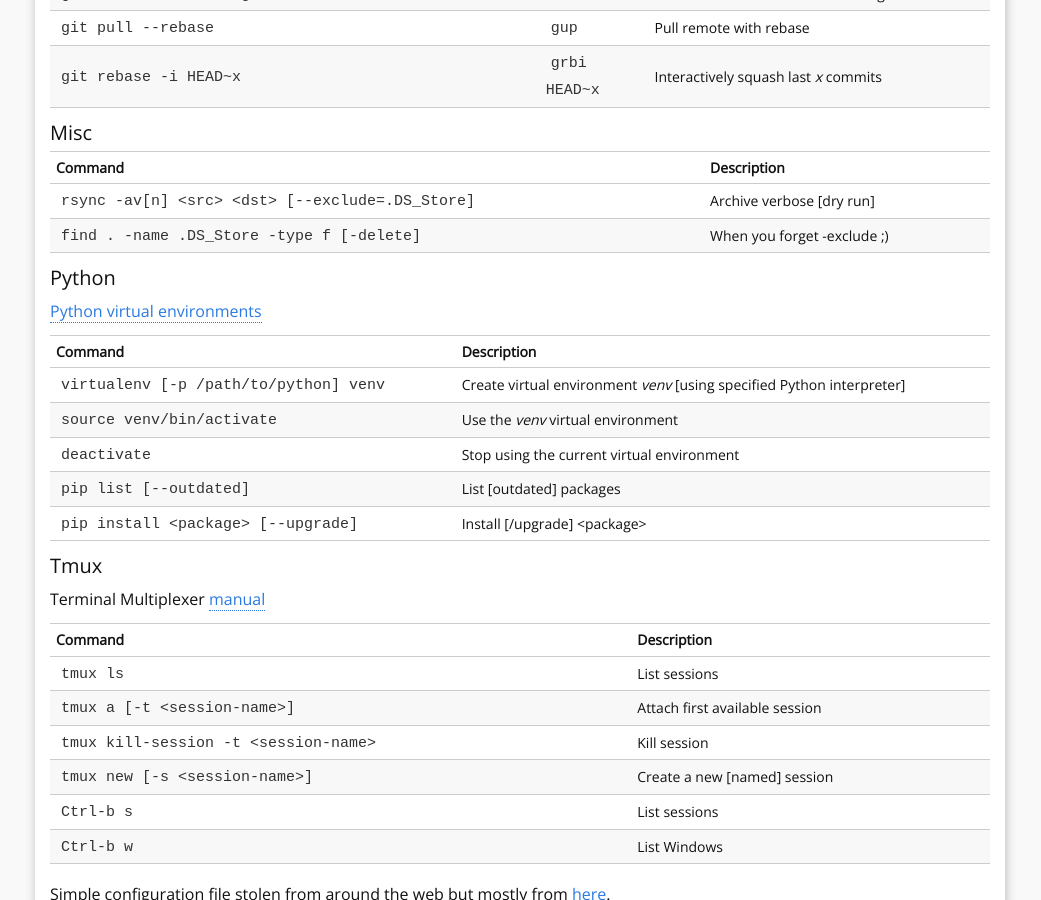
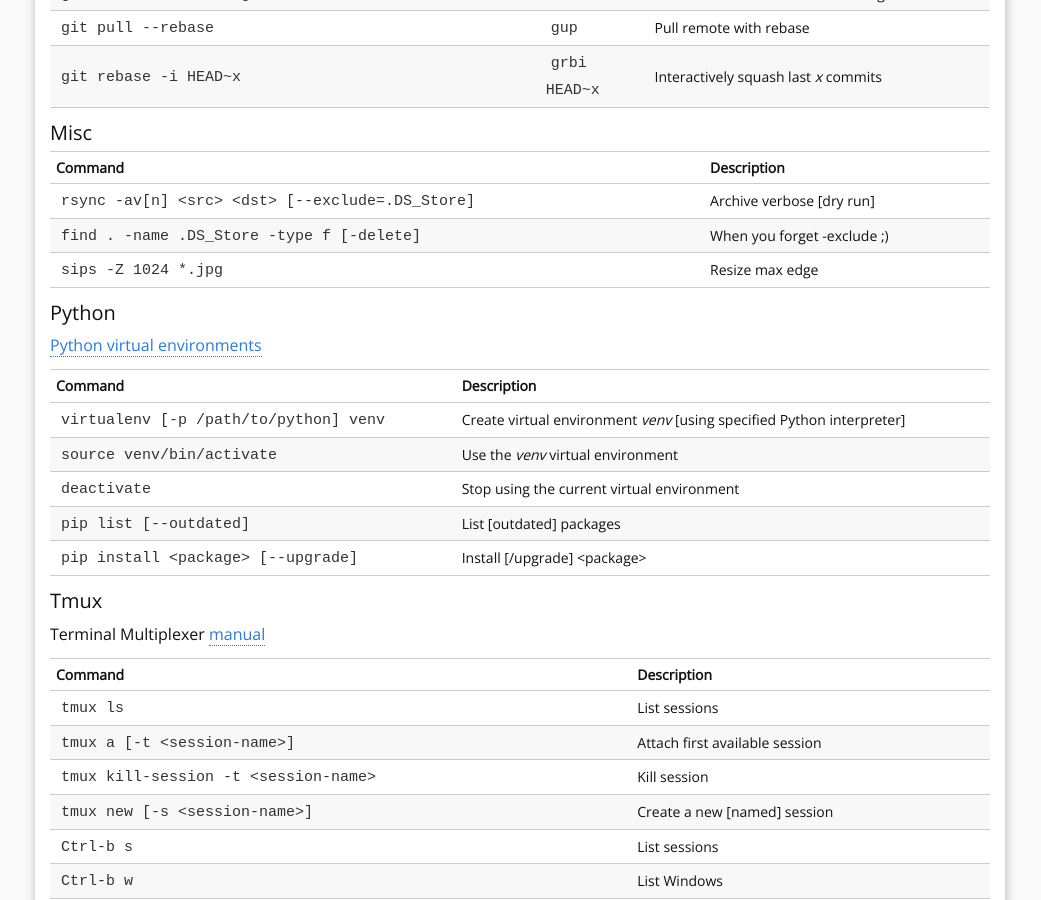
Before and after one commit to mvdwoord/mvdwoord.github.io, a Jekyll site: the page built from c_refcard.md, in a window 1280 px wide and 900 px high, scrolled down 1306 px. Shown: the whole window, without its empty margins (120-1161 px from the left). Built offline with Jekyll 4.4.1, drawn with Linux system fonts in a browser that asks for light colours.

Commit message:
Checkpoint

```diff
--- a/_config.yml
+++ b/_config.yml
@@ -8,6 +8,7 @@
 baseurl: "" # the subpath of your site, e.g. /blog
 url: "https://mvdwoord.github.io" # the base hostname & protocol for your site
 locale: en_US
+
 
 ### Personal info and site tools info:
 twitter_username: mvdwrd
@@ -67,4 +68,6 @@
 ### Build settings
 markdown: kramdown
 highlighter: pygments
+gems: [jekyll-paginate]
+paginate_path: "page:num"
 paginate: 5
--- a/c_refcard.md
+++ b/c_refcard.md
@@ -61,6 +61,7 @@
 |---------|--------------------------------|
 | `rsync -av[n] <src> <dst> [--exclude=.DS_Store]` | Archive verbose [dry run] |
 | `find . -name .DS_Store -type f [-delete]` | When you forget -exclude ;) |
+| `sips -Z 1024 *.jpg` | Resize max edge |
 
 #### Python
 
--- a/index.html
+++ b/index.html
@@ -32,7 +32,7 @@
     <article class="post-content" itemprop="articleBody">
       <div class="post-content-truncate">
       {% if post.content contains "<!-- more -->" %}
-        {{ post.content | split:"<!-- more -->" | first % }}
+        {{ post.content | split:"<!-- more -->" | first }}
       {% else %}
         {{ post.content | strip_html | truncatewords:100 }}
       {% endif %}
```
